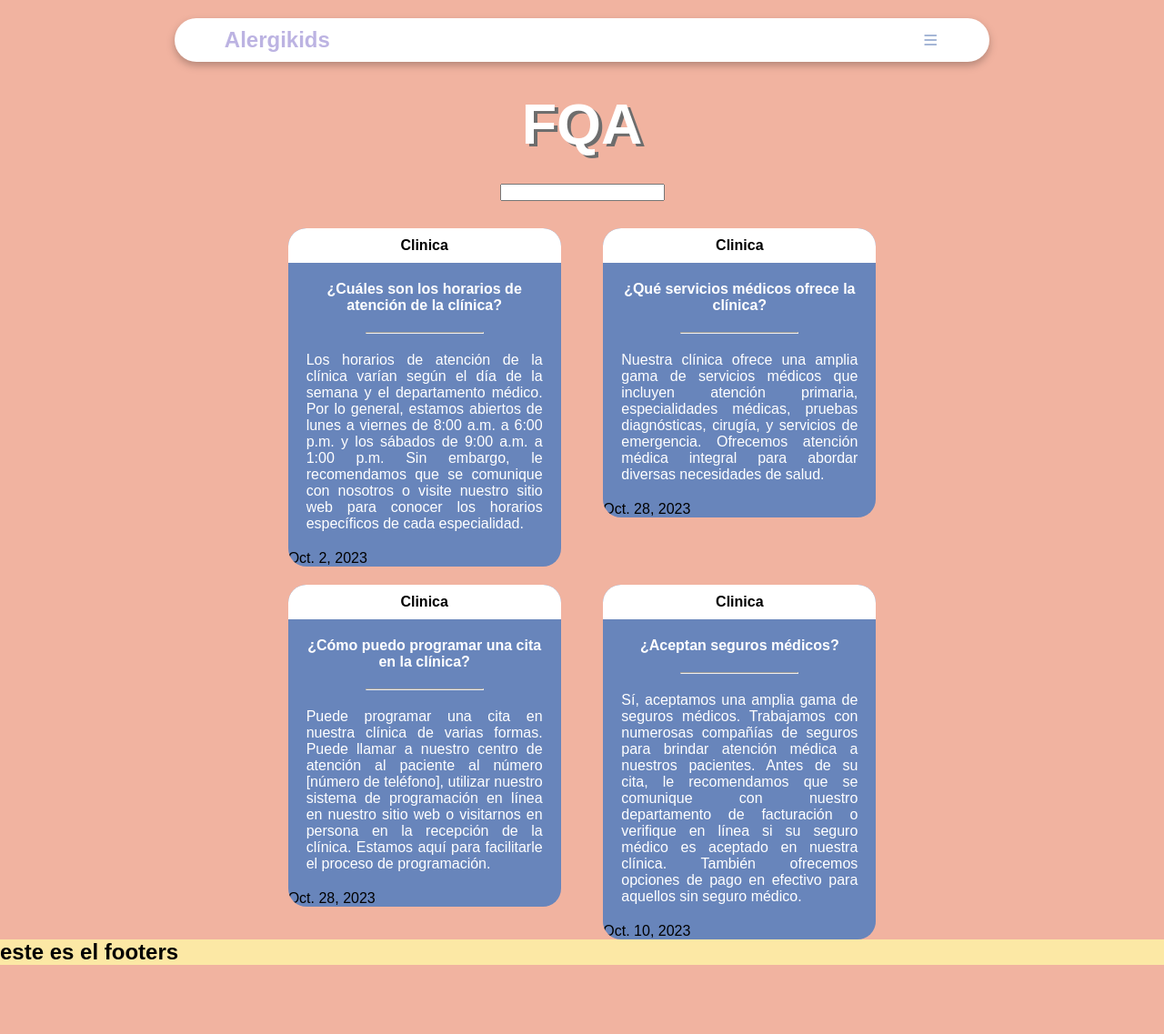
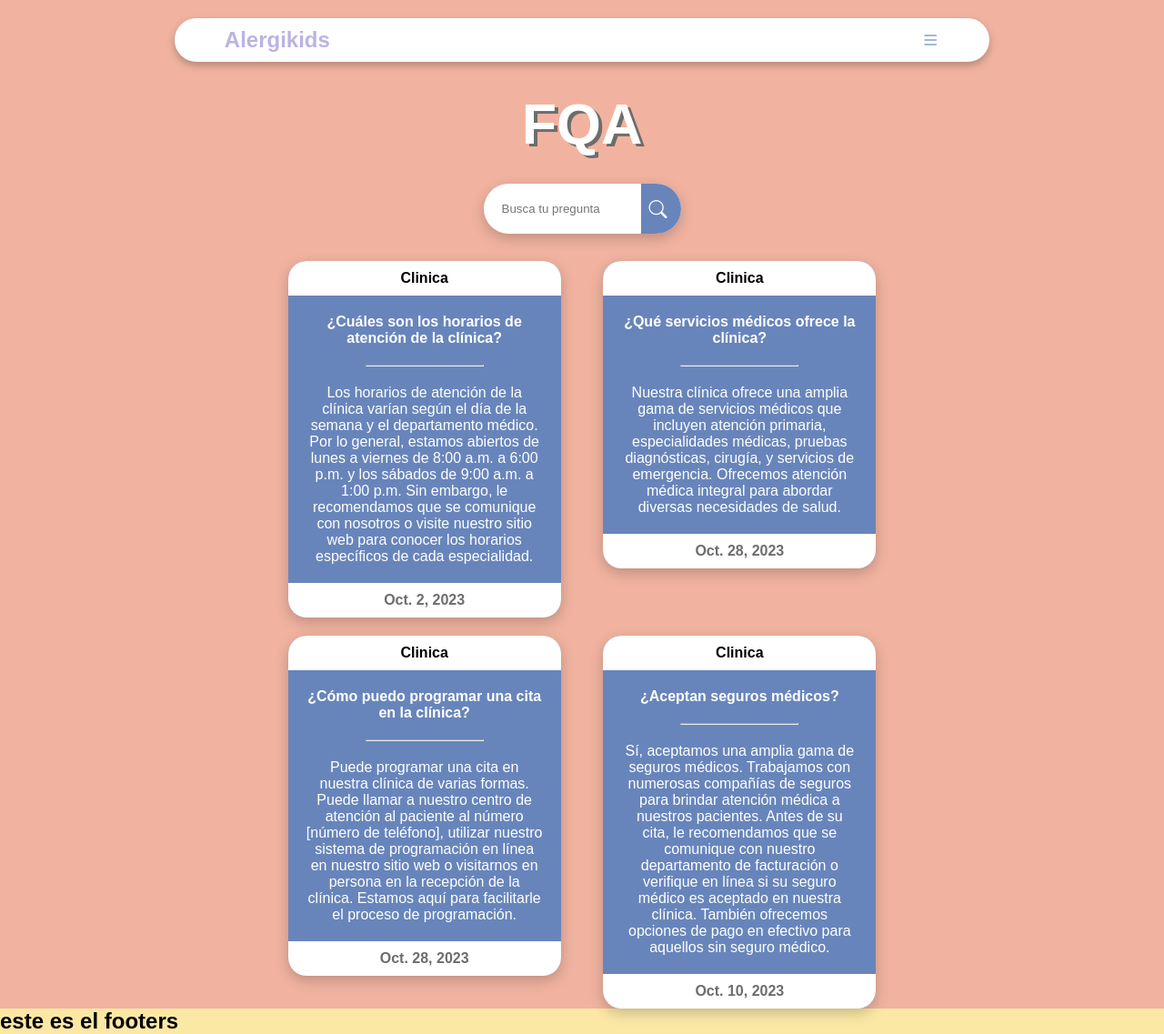
Before and after one commit to BarretoPalacios/ALERGIKIDS, a Django app: page /preguntas in a window 1280 px wide. Shown: the whole page at 91% size. Before the commit the page ends 1061 px from the top, so only its background shows below. Run offline with Django 4.2, Linux system fonts and the light colour scheme; data comes from the database, SQL or seed files in the repository; both versions use the stored data as it was before the commit; some web fonts are replaced.

Commit message:
archivos 25/11/2023

```diff
--- a/Logica/admin.py
+++ b/Logica/admin.py
@@ -16,5 +16,3 @@ admin.site.register(Servicios)
 admin.site.register(Preguntas)
 admin.site.register(Consejos)
 admin.site.register(Navegaciones)
-
-admin.site.register(Comentarios)
--- a/Logica/form.py
+++ b/Logica/form.py
@@ -1,7 +1 @@
 from django import forms
-from.views import Comentarios
-
-class ComentariosForm(forms.ModelForm):
-    class Meta:
-        model = Comentarios
-        fields = ['autor','comentario']
--- a/Logica/models.py
+++ b/Logica/models.py
@@ -50,14 +50,6 @@ class Consejos(models.Model):
     def __str__(self):
         return f"{self.titulo} {self.especialidad}"
 
-class Comentarios(models.Model):
-    autor = models.CharField(max_length=30)
-    comentario = models.CharField(max_length=200)
-    fecha = models.DateTimeField(auto_now_add=True)
-    post = models.ForeignKey(Consejos, on_delete=models.CASCADE)
-
-    def __str__(self):
-        return f"{self.autor} en '{self.post}'"
 
 class Navegaciones(models.Model):
     titulo = models.CharField(max_length=50)
--- a/Logica/views.py
+++ b/Logica/views.py
@@ -1,7 +1,6 @@
 from django.shortcuts import render,redirect
 from .models import *
 from .info import INFORMACION_ALERGIKIDS
-from .form import ComentariosForm
 
 # Create your views here.
 def PageInicio(request):
@@ -43,24 +42,8 @@ def PageConsejos(request):
 
 def PageConsejoDetalle(request,id):
     consejo = Consejos.objects.get(id=id)
-    forn = ComentariosForm()
-
-    if request.method == "POST":
-        formulario = ComentariosForm(request.POST)
-        if formulario.is_valid():
-            Comentarios.objects.create(
-                autor=formulario.cleaned_data["autor"],
-                comentario = formulario.cleaned_data["comentario"],
-                post=consejo,
-            )
-            return redirect(request.path_info)
-
-    comentarios = Comentarios.objects.filter(post=consejo)
-
     ctx={
         "consejo":consejo,
-        "formulario":forn,
-        "comentarios":comentarios
     }
     return render(request,'pagina_consejo_detalle.html',ctx)
 
--- a/Templates/pagina_pregunta.html
+++ b/Templates/pagina_pregunta.html
@@ -9,9 +9,11 @@
         <div class="preguntas_titulo">
             <h1>FQA</h1>
         </div>
-        <div class="preguntas_buscador">
-            <input type="search" name="dd" id="dd">
-        </div>
+        <form method="post" class="buscador">
+            {% csrf_token %}
+            <input type="search" placeholder="Busca tu pregunta" name="dd" id="dd">
+            <button type="submit"><i class="bi bi-search"></i></button>
+        </form>
         <div class="preguntas_box" >
             {% for pr in preguntas %}
                 <div class="preguntas_box_card">
--- a/static/css/estilos.css
+++ b/static/css/estilos.css
@@ -521,10 +498,12 @@ body{
     color: var(--color10);
     text-shadow: 4px 3px 0px var(--color_7);
 }
+
 .preguntas_box{
     display: flex;
     flex-wrap: wrap;
     justify-content: space-evenly;
+    align-content: space-evenly;
     gap: 20px;
     max-width: 700px;
 }
@@ -534,6 +513,7 @@ body{
     height:fit-content;
     border-radius: 20px;
     overflow: hidden;
+    box-shadow: var(--sombraNormal);
 }
 .preguntas_box_card_categoria{
     background-color: var(--color10);
@@ -557,9 +537,15 @@ body{
     font-weight: 900;
 }
 .preguntas_box_card_text_respuesta{
-    text-align: justify;
+    text-align: center;
 }
-
+.preguntas_box_fecha{
+    padding: 10px;
+    text-align: center;
+    background-color: var(--color10);
+    font-weight: bold;
+    color: var(--color_7);
+}
 
 .PageContacto{
     background-color: var(--color_4);
@@ -693,3 +778,54 @@ body{
         transition: .2s  linear;
     }
 }
+.buscador{
+    max-width: 400px;
+    position: relative;
+    background-color: var(--color10);
+    padding: 10px;
+    border-radius: 50px;
+    display: flex;
+    align-items: center;
+
+    box-shadow: var(--sombraNormal);
+}
+.buscador::after{
+    content: "";
+    position: absolute;
+    top: 0;
+    right: 0;
+    width: 20%;
+    height: 100%;
+    background-color: var(--color9);
+    border-top-right-radius:40px ;
+    border-bottom-right-radius: 40px;
+}
+.buscador input{
+    flex-grow: 1;
+    background-color: var(--color10);
+    padding: 10px;
+    border: none;
+    outline: none;
+}
+.buscador button{
+    position: absolute;
+    top: 0;
+    right: 15px;
+    bottom: 0;
+    z-index: 2;
+ background-color: transparent;
+ font-size: 20px;
+ font-weight: bold;
+ color: var(--color10);
+ border: none;
+}
+.advertencia{
+    color: var(--color9);
+    background-color: var(--color10);
+    border-radius: 20px;
+    padding: 20px;
+
+    display: flex;
+    justify-content: space-evenly;
+    align-items: center;
+}
```
Also changed, not shown: other parts of static/css/estilos.css (+106 -30 lines), Templates/pagina_consejo.html (+31 -11 lines), Templates/pagina_consejo_detalle.html (+1 -18 lines), Templates/pagina_doctor.html (+1 -8 lines), Logica/migrations/0015_delete_comentarios.py (added), database.sqlite3, media/img_consejos/Screenshot_2023-10-03_17-44-33.png (added), media/img_consejos/imagen-post_WBwoew9.jpg (added), media/img_consejos/imagen-post_wR0LP5F.jpg (added).
